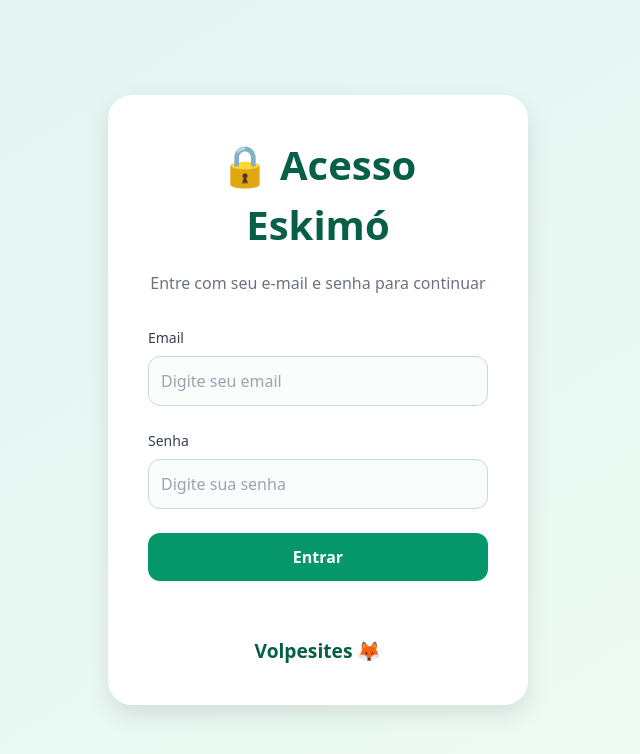
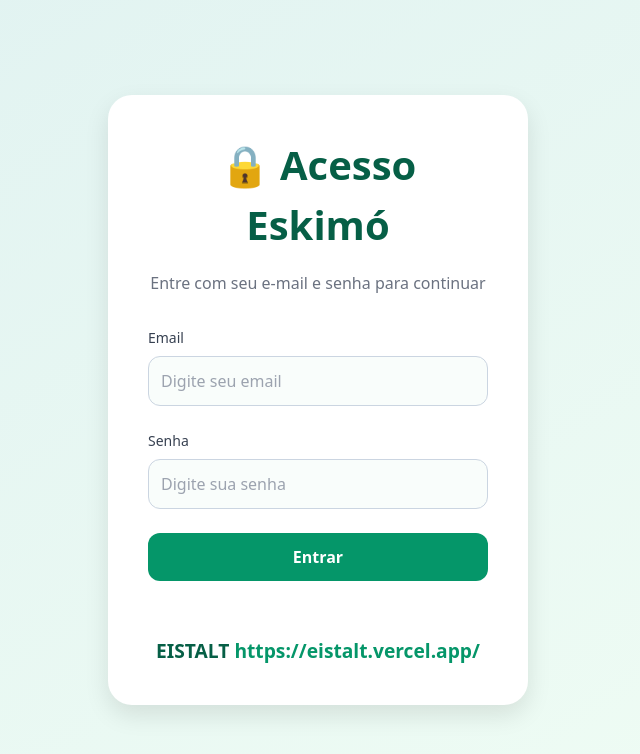
Before and after one commit to GuilhermeTebaldi/admin-panel-eskimo, a React (Vite) app: page / in a window 1280 px wide. Shown: the top 754 px of the page, without its empty margins (322-962 px from the left). Built offline with nearby package versions, Linux system fonts and the light colour scheme.

Commit message:
(  EISTALT SITES no roda pé )

```diff
--- a/src/App.jsx
+++ b/src/App.jsx
@@ -154,7 +154,31 @@ export default function AdminPanel() {
           </div>
         </form>
 
-        <h1 style={{ fontSize: "1.0rem", color: "#065f46", fontWeight: "bold", textAlign: "center" }}>Volpesites 🦊</h1>
+        <h2
+  style={{
+    fontSize: "1.2rem",
+    color: "#065f46",
+    fontWeight: "bold",
+    marginTop: "2rem",
+  }}
+>
+  EISTALT{" "}
+  <a
+    href="https://eistalt.vercel.app/"
+    target="_blank"
+    rel="noopener noreferrer"
+    style={{
+      color: "#059669", // verde elegante
+      textDecoration: "none",
+      fontWeight: "600",
+    }}
+    onMouseOver={(e) => (e.currentTarget.style.textDecoration = "underline")}
+    onMouseOut={(e) => (e.currentTarget.style.textDecoration = "none")}
+  >
+    https://eistalt.vercel.app/
+  </a>
+</h2>
+
       </div>
     </div>
   );
--- a/src/Login.jsx
+++ b/src/Login.jsx
@@ -84,9 +84,31 @@ export default function LoginPage() {
               Entrar
             </button>
 
-            <h2 style={{ fontSize: "1.2rem", color: "#065f46", fontWeight: "bold", marginTop: "2rem" }}>
-              Volpesites 🦊
-            </h2>
+            <h2
+  style={{
+    fontSize: "1.2rem",
+    color: "#065f46",
+    fontWeight: "bold",
+    marginTop: "2rem",
+  }}
+>
+  EISTALT{" "}
+  <a
+    href="https://eistalt.vercel.app/"
+    target="_blank"
+    rel="noopener noreferrer"
+    style={{
+      color: "#059669", // verde elegante
+      textDecoration: "none",
+      fontWeight: "600",
+    }}
+    onMouseOver={(e) => (e.currentTarget.style.textDecoration = "underline")}
+    onMouseOut={(e) => (e.currentTarget.style.textDecoration = "none")}
+  >
+    https://eistalt.vercel.app/
+  </a>
+</h2>
+
           </form>
         )}
       </div>
--- a/src/ProductList.jsx
+++ b/src/ProductList.jsx
@@ -227,7 +227,31 @@ export default function ProductList() {
         </div>
       )}
 
-      <footer className="mt-10 text-center text-green-700 font-bold">Volpesites 🦊</footer>
+<h2
+  style={{
+    fontSize: "1.2rem",
+    color: "#065f46",
+    fontWeight: "bold",
+    marginTop: "2rem",
+  }}
+>
+  EISTALT{" "}
+  <a
+    href="https://eistalt.vercel.app/"
+    target="_blank"
+    rel="noopener noreferrer"
+    style={{
+      color: "#059669", // verde elegante
+      textDecoration: "none",
+      fontWeight: "600",
+    }}
+    onMouseOver={(e) => (e.currentTarget.style.textDecoration = "underline")}
+    onMouseOut={(e) => (e.currentTarget.style.textDecoration = "none")}
+  >
+    https://eistalt.vercel.app/
+  </a>
+</h2>
+
     </div>
   );
 }
--- a/src/SplashScreen.jsx
+++ b/src/SplashScreen.jsx
@@ -12,7 +12,7 @@ export default function SplashScreen() {
       animation: "fadeIn 0.8s ease-in-out"
     }}>
       <h1 style={{ fontSize: "2.5rem", color: "#065f46", fontWeight: "bold" }}>
-Volpesites
+ESKIMÓ
       </h1>
       <p style={{ fontSize: "1.2rem", color: "#065f46", marginTop: "1rem" }}>
         Carregando...
--- a/src/main.jsx
+++ b/src/main.jsx
@@ -28,7 +28,7 @@ function SplashScreen() {
       animation: "fadeIn 0.8s ease-in-out"
     }}>
       <h1 style={{ fontSize: "2.5rem", color: "#065f46", fontWeight: "bold" }}>
-        Volpesites
+        ESKIMÓ CHAPECÓ
       </h1>
       <p style={{ fontSize: "1.2rem", color: "#065f46", marginTop: "1rem" }}>
         Carregando...
```
